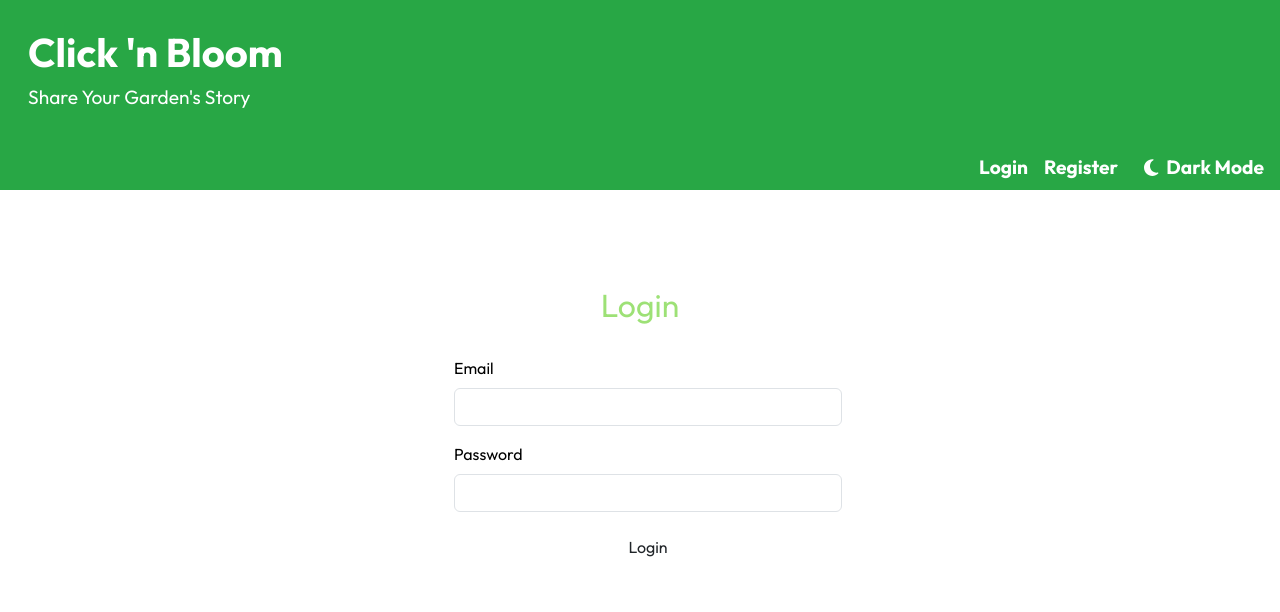
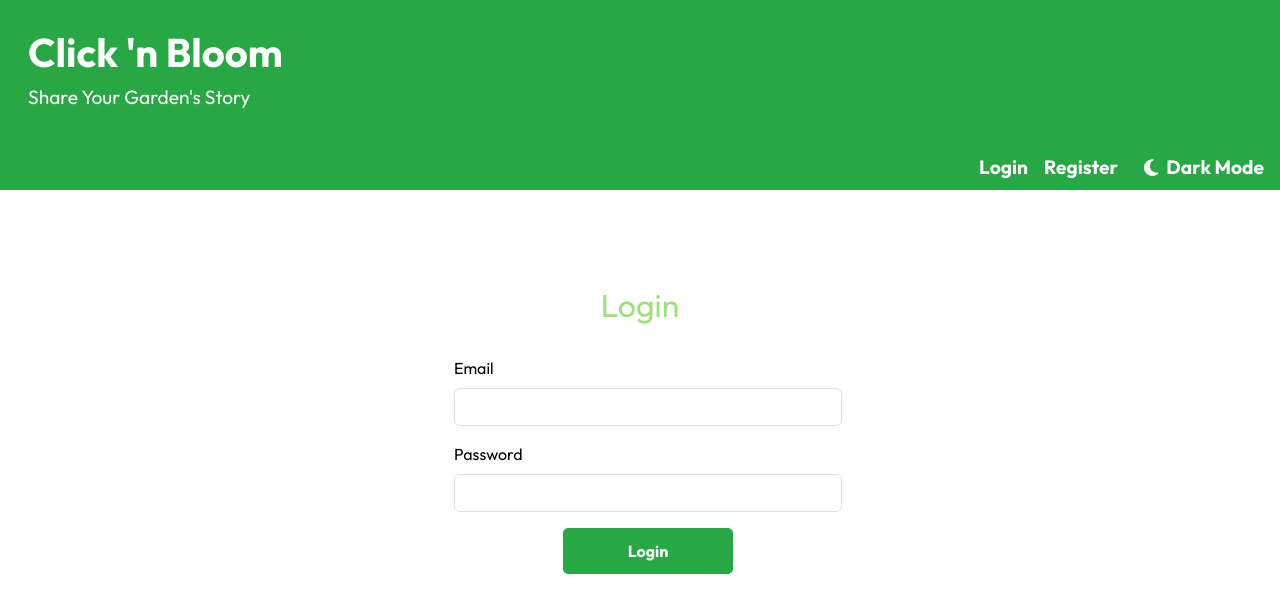
Before and after one commit to BhavanaPolnidi/blog, a React (Vite) app in the folder recipe/Client/: page /login in a window 1280 px wide. Shown: the top 612 px of the page. Built offline with nearby package versions, Linux system fonts and the light colour scheme; no server answers.

Commit message:
Update index.css

```diff
--- a/recipe/Client/src/index.css
+++ b/recipe/Client/src/index.css
@@ -21,3 +21,24 @@ body.dark-mode {
 .nav.dark-mode {
   background-color: #444;
 }
+/* Default light theme styles */
+.btn {
+  color: white;
+  border: 1px solid #28a745;
+  background-color: #28a745;
+  border-radius: 5px;
+  padding: 10px 20px;
+  font-size: 16px;
+  font-weight: bold;
+}
+
+/* Dark theme styles */
+.dark-mode .btn {
+  color: white;
+  border: 1px solid #28a745;
+  background-color: #28a745;
+  border-radius: 5px;
+  padding: 10px 20px;
+  font-size: 16px;
+  font-weight: bold;
+}
```
